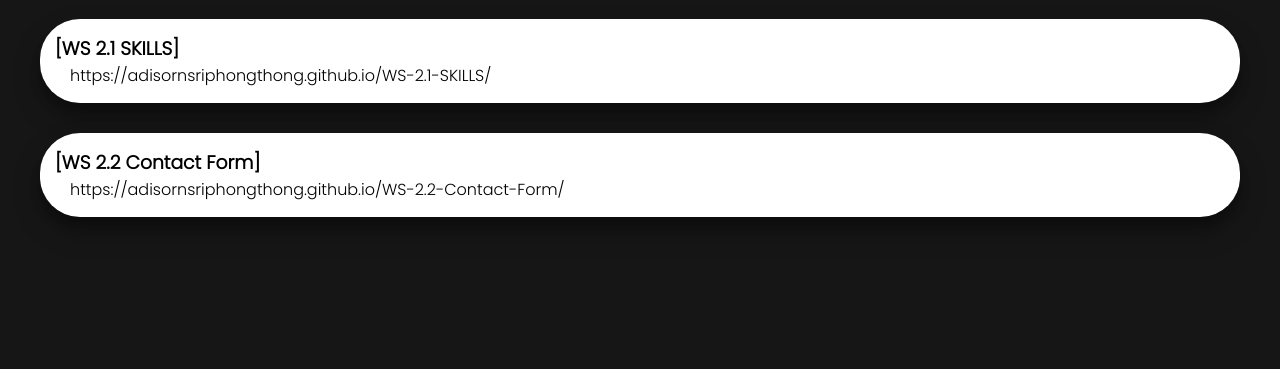
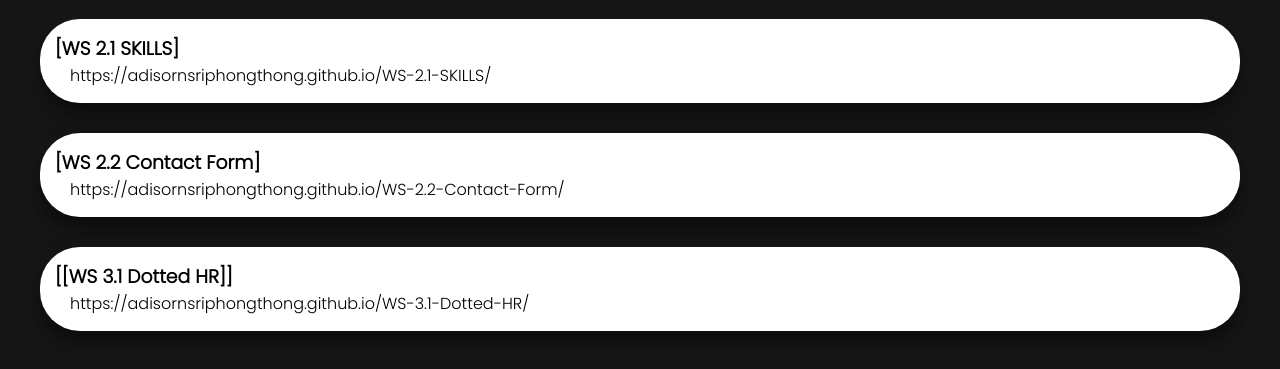
Before and after one commit to adisornsriphongthong/WS-1.1-My-Page, a plain HTML site: page index.html in a window 1280 px wide. Shown: the part 75-444 px from the top of the page. Drawn offline with Linux system fonts and the light colour scheme.

Commit message:
Update index.html

```diff
--- a/index.html
+++ b/index.html
@@ -34,6 +34,17 @@
                 </div>
             </div>
             <!-- ****************************************************************************************** -->
+
+
+            <div style="padding: 15px;">
+                <div class="background-performance">
+                    <h3>[[WS 3.1 Dotted HR]]</h3>
+                    <ul>
+                        <li><a class="text-1" href="https://adisornsriphongthong.github.io/WS-3.1-Dotted-HR/">https://adisornsriphongthong.github.io/WS-3.1-Dotted-HR/</a></li>
+                    </ul>
+                </div>
+            </div>
+            <!-- ****************************************************************************************** -->
         </div>
     </div>
 </body>
```
